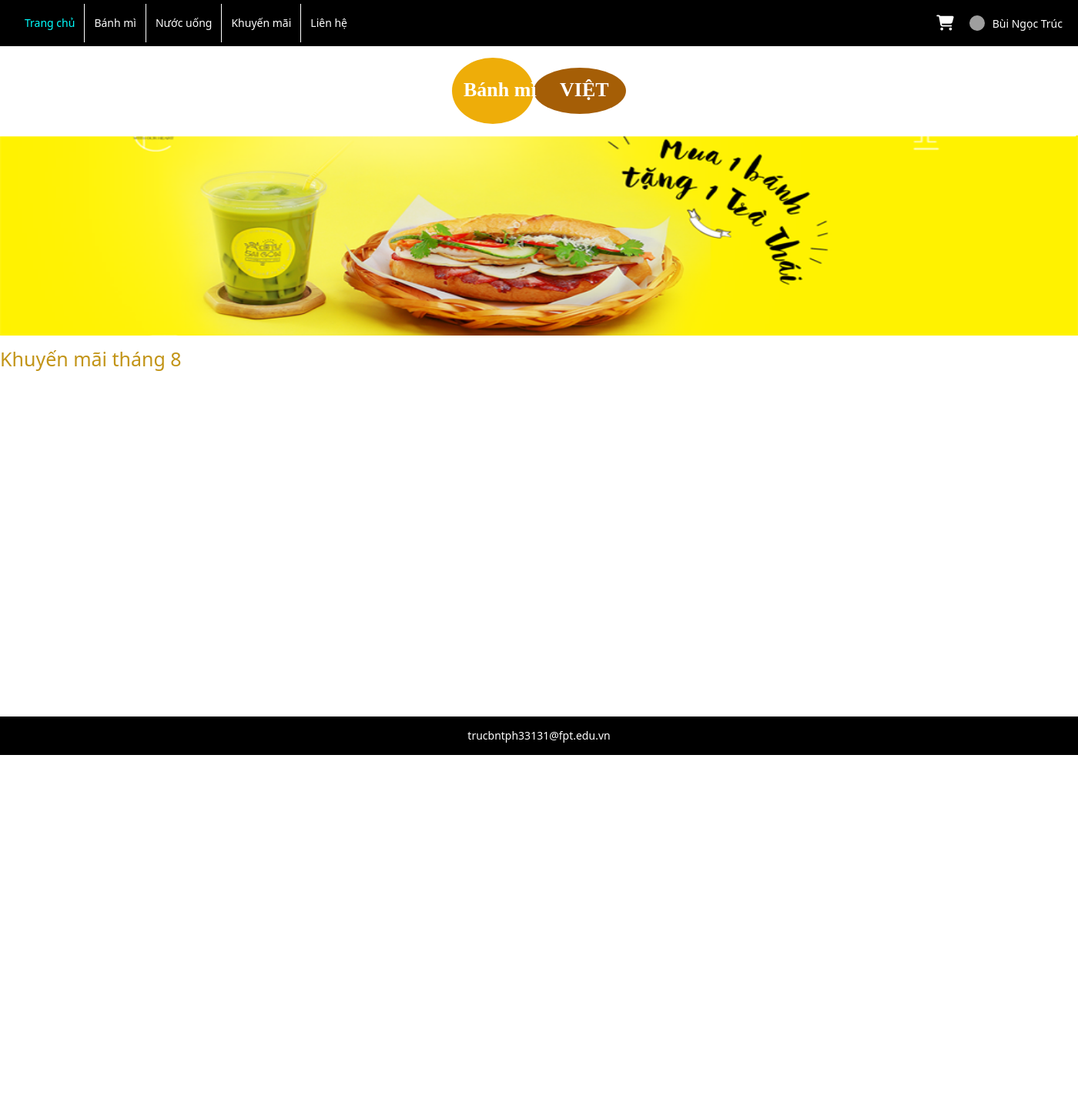
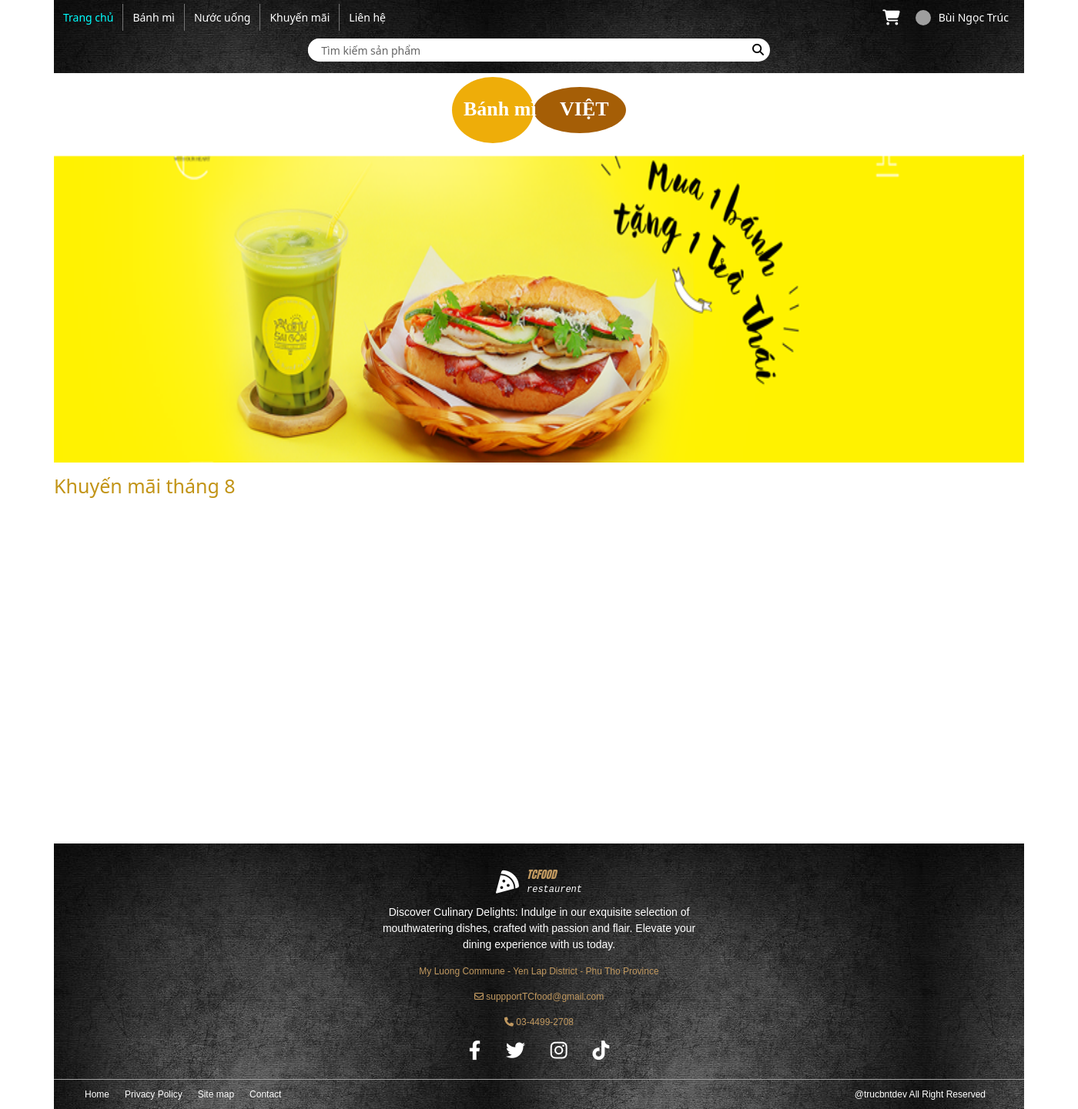
Before and after one commit to Trucbnt/webdautay, a PHP site: page /projectMini/index1.php in a window 1400 px wide. Shown: the whole page at 77% size. Before the commit the page ends 981 px from the top, so only its background shows below. Run offline with PHP 8.4, Linux system fonts and the light colour scheme; data that the repository does not hold is empty; grey boxes are pictures that could not be loaded.

Commit message:
modify footer

```diff
--- a/banner/footer.html
+++ b/banner/footer.html
@@ -5,20 +5,135 @@
     <meta charset="UTF-8">
     <meta name="viewport" content="width=device-width, initial-scale=1.0">
     <title>Document</title>
+    <link rel="stylesheet" href="./assets/fonts/fontawesome-free-6.2.1-web/fontawesome-free-6.2.1-web/css/all.min.css">
+    <link rel="stylesheet" href="https://cdnjs.cloudflare.com/ajax/libs/font-awesome/6.4.0/css/all.min.css" integrity="sha512-iecdLmaskl7CVkqkXNQ/ZH/XLlvWZOJyj7Yy7tcenmpD1ypASozpmT/E0iPtmFIB46ZmdtAc9eNBvH0H/ZpiBw==" crossorigin="anonymous" referrerpolicy="no-referrer" />
     <style>
-        footer {
-            background-color: black;
+        footer{
+            background: url(img/backgroud.jpg);
+            padding-top: 30px;
             color: #fff;
+        }
+        .footer__logo {
+            display: flex;
+            align-items: center;
+            justify-content: center;
+        }
+
+        .footer__logo--icon {
+            font-size: 30px;
+            margin-right: 10px;
+        }
+
+        .footer__logo--wrap {
+            display: flex;
+            flex-direction: column;
+        }
+
+        .footer__logo--text {
+            font-size: 14px;
+            color: #c19960;
+            font-family: Impact, Haettenschweiler, 'Arial Narrow Bold', sans-serif;
+            font-style: italic;
+        }
+
+        .footer__logo--text2 {
+            font-size: 1.2rem;
+            font-style: italic;
+            font-family: 'Courier New', Courier, monospace;
+        }
+        .footer__content {
+            width:35% ;
+            margin: 10px auto;
             text-align: center;
-            height: 50px;
-            line-height: 50px;
-            font-size: 1.4rem;
+            font-family: Arial, Helvetica, sans-serif;
+        }
+        .footer__content--about{
+            font-size: 1.4rem
+        }
+        .footer__content--address{
+            font-size: 12px;
+            color: #c19960;
+        }
+        .fa-brands{
+            margin: 15px ;
+            font-size: 25px;
+        }
+        .footer__separation{
+            height: 1px;
+            background: #a3a3a3;
+        }
+        .footer__navbar{
+            display: flex;
+            align-items: center;
+            justify-content: space-between;
+            padding: 10px;
+
+        }
+        .footer__navbar--list{
+            margin: 0;
+            list-style: none;
+            display: flex;
+            align-items: center;
+            justify-content: center;
+            font-size: 12px;
+        }
+        .footer__navbar--item{
+            margin: 0 10px;
+            font-family: Arial, Helvetica, sans-serif;
+        }
+        .footer__coppy{
+            font-size: 12px;
+            margin-right: 40px;
+            font-family: Arial, Helvetica, sans-serif;
         }
     </style>
 </head>
 
 <body>
-    <footer>trucbntph33131@fpt.edu.vn</footer>
+    <footer>
+        <div class="footer__logo">
+            <i class="fa-solid fa-pizza-slice footer__logo--icon"></i>
+            <div class="footer__logo--wrap">
+                <span class="footer__logo--text">TCFOOD</span>
+                <span class="footer__logo--text2">restaurent</span>
+            </div>
+        </div>
+        <div class="footer__content">
+            <span class="footer__content--about">
+                Discover Culinary Delights: Indulge in our exquisite selection of mouthwatering dishes,
+                 crafted with passion and flair. Elevate your dining experience with us today.
+            </span> <br><br>
+            <span class="footer__content--address">
+                My Luong Commune - Yen Lap District - Phu Tho Province
+            </span>
+            <br> <br>
+            <span class="footer__content--address">
+                <i class="fa-regular fa-envelope"></i> suppportTCfood@gmail.com
+            </span>
+            <br> <br>
+            <span class="footer__content--address">
+                <i class="fa-solid fa-phone"></i> 03-4499-2708
+            </span>
+            <div class="wap__icon">
+                <i class="fa-brands fa-facebook-f"></i>
+                <i class="fa-brands fa-twitter"></i>
+                <i class="fa-brands fa-instagram"></i>
+                <i class="fa-brands fa-tiktok"></i>
+            </div>
+        </div>
+        <div class="footer__separation"></div>
+        <nav class="footer__navbar">
+            <ul class="footer__navbar--list">
+                <li class="footer__navbar--item">Home</li>
+                <li class="footer__navbar--item">Privacy Policy</li>
+                <li class="footer__navbar--item">Site map</li>
+                <li class="footer__navbar--item">Contact</li>
+            </ul>
+            <span class="footer__coppy">
+                @trucbntdev All Right Reserved
+            </span>
+        </nav>
+    </footer>
 </body>
 
 </html>
--- a/css/main.css
+++ b/css/main.css
@@ -23,25 +23,72 @@ html{
     src: url(../UTM\ DuepuntozeroBold.ttf);
     font-weight: bold;
 }
-
 .app{
-    width: 1400px;
+    width:90%;
     margin: 0 auto;
+}
+.header{
+    top: 0;
+    width: 90%;
+    z-index: 10;
+    position: fixed !important;
+   background: url(../img/backgroud.jpg);
+}
+.search{
+    display: flex;
+}
+.search__form{
+    display: flex;
+    align-items: center;
+    justify-content: space-between;
+    width: 600px;
+    margin: 5px auto 15px auto;
+    border-radius: 30px;
+    overflow: hidden;
+    background-color: #fff;
+}
+.search__input{
+    padding-left: 10px;
+    flex: 1;
+    height: 30px;
+    border: none;
+    color: rgb(69, 69, 69);
+    font-size: 1.4rem;
+    font-weight: 500;
+    outline: none;
+}
+.search__input::placeholder{
+    color: #656565;
+    font-size: 1.4rem;
+    font-weight: 500;
+    border: none;
+}
+.search__btn{
+    padding: 0 5px;
+    border: none;
+    margin-left: 5px;
+    background-color: transparent;
+}
+.search--icon{
+    line-height: 30px;
+    color: #000000;
+    font-size: 1.5rem;
+    margin: 0 3px;
 }
 .navbar{
     display: flex;
     align-items: center;
     justify-content: space-between;
-    background-color: black;
 }
 .navbar__list{
+    padding: 0;
     display: flex;
     align-items: center;
     list-style: none;
     margin: 0;
 }
 .navbar__list>li{
-    border-right:1px solid #fff ;
+    border-right:1px solid #767676 ;
     cursor: pointer;
 }
 .navbar__list>li:active .navbar__item{
@@ -60,7 +107,7 @@ html{
     text-decoration: none;
     color: #fff;
     text-align: center;
-    line-height: 50px;
+    line-height: 35px;
     padding: 0 12px;
     font-size: 1.4rem;
 }
@@ -88,20 +135,18 @@ html{
     background-color: #b9b72c;
     cursor: pointer;
 }
-.header{
 
-
-}
 .banner{
+    transition: all 0.5s ease;
     width: 100%;
-    height: 260px;
+    height: 400px;
 }
 .content{
     min-height: 480px;
 }
 .product{
     display: grid;
-    grid-template-columns: 1fr 1fr 1fr 1fr;
+    grid-template-columns: 1fr 1fr 1fr 1fr 1fr;
     grid-template-rows: 350px;
     gap: 10px;
 }
@@ -187,6 +232,10 @@ html{
     color: white;
     font-size: 2rem;
 }
+.fa-cart-shopping:hover{
+    color: #e1e1e1;
+    cursor: pointer;
+}
 .navbar__account--login{
     font-size: 1.4rem;
     color: #fff;
@@ -215,17 +264,20 @@ html{
     font-size: 1.4rem;
     cursor: pointer;
 }
+.navbar__account-user--name:hover{
+    color: #d6d6d6;
+}
 .navbar__account--wrap{
     background-color: #fff;
     padding: 10px;
     position: absolute;
-    right: 80px;
     top: 45px;
     border: 1px solid #ccc;
     box-shadow: 0 0 10px #656565;
     display: none;
 }
 .navbar__account--list{
+    padding: 0;
     list-style: none;
     display: flex;
     flex-direction: column;
@@ -371,8 +423,9 @@ html{
     --growth-from:0.7;
     --growth-to:1;
     animation: growth linear 0.02s;
-    z-index: 1;
+    z-index: 100;
     display: none;
+
 }
 .header__cart-view-btn.btn.btn--primary{
     /* cho nút áp sát vào bên phải  */
--- a/index1.php
+++ b/index1.php
@@ -43,6 +43,7 @@ $tinhtrang = tinhtrang($conn);
 
 <body>
     <div class="app">
+        <div class="header">
             <nav class="navbar">
                 <ul class="navbar__list">
                     <li><a href="" class="navbar__item">Trang chủ</a></li>
@@ -56,6 +57,13 @@ $tinhtrang = tinhtrang($conn);
                     <div class="navbar__account-user">
                         <img src="https://encrypted-tbn0.gstatic.com/images?q=tbn:ANd9GcR6v-Quj0rUbKfkYkO5xry7QsyV_3dNemjlbw&usqp=CAU" alt="" class="navbar__account-user--img">
                         <span class="navbar__account-user--name">Bùi Ngọc Trúc</span>
+                        <div class="navbar__account--wrap">
+                            <ul class="navbar__account--list">
+                                <li><a href="" class="navbar__account--item">Thông tin tài khoản</a></li>
+                                <li><a href="" class="navbar__account--item">Đơn hàng</a></li>
+                                <li><a href="index.php" class="navbar__account--item">Đăng xuất</a></li>
+                            </ul>
+                        </div>
                     </div>
                     <div class="header__cart-list ">
                         <h4 class="header__cart-heading">Sản Phẩm Đã Thêm</h4>
@@ -114,19 +122,18 @@ $tinhtrang = tinhtrang($conn);
                         </ul>
                         <a class="header__cart-view-btn btn btn--primary">Xem giỏ hàng</a>
                     </div>
-                <div class="navbar__account--wrap">
-                    <ul class="navbar__account--list">
-                        <li><a href="" class="navbar__account--item">Thông tin tài khoản</a></li>
-                        <li><a href="" class="navbar__account--item">Đơn hàng</a></li>
-                        <li><a href="index.php" class="navbar__account--item">Đăng xuất</a></li>
-                    </ul>
+                </div>
+            </nav>
+            <div class="search">
+                <form action="" class="search__form">
+                    <input type="text" class="search__input" placeholder="  Tìm kiếm sản phẩm">
+                    <button name="" class="search__btn"><i class="fa-solid fa-magnifying-glass search--icon"></i></button>
+                </form>
             </div>
         </div>
-        </nav>
-        <canvas id="canvas" width="226" height="86" style="display: block; margin: 15px auto; "></canvas>
-        <header class="header">
-            <img src="img/banner.png" alt="" class="banner">
-        </header>
+
+        <canvas id="canvas" width="226" height="86" style="display: block; margin: 100px auto 15px auto; "></canvas>
+            <img src="img/banner1.png" alt="" class="banner" id="banner">
         <div class="content">
             <h1 class="content__heading">Khuyến mãi tháng 8</h1>
             <div class="product">
@@ -180,5 +187,16 @@ $tinhtrang = tinhtrang($conn);
     content.closePath();
 </script>
 <script src="js/main.js"></script>
+<script>
+    var banner = document.getElementById("banner");
+    var index = 1;
+    setInterval(function() {
+        if (index > 3) {
+            index = 1;
+        }
+        banner.src = `img/banner${index}.png`;
+        index++;
+    }, 2000);
+</script>
 
 </html>
--- a/model/action.php
+++ b/model/action.php
@@ -14,7 +14,7 @@ function connect(){
 // chia trang
 function tinhtrang($conn){
     $currentPage = isset($_GET['page']) ? (int)$_GET['page'] : 1;
-    $itemsPerPage = 4; // Số sản phẩm trên mỗi trang
+    $itemsPerPage = 5; // Số sản phẩm trên mỗi trang
 
     // Tính toán vị trí bắt đầu của sản phẩm trong cơ sở dữ liệu
     $startFrom = ($currentPage - 1) * $itemsPerPage;
--- a/model/processLogin.php
+++ b/model/processLogin.php
@@ -4,6 +4,7 @@
         $account = $_POST["account"];
         $pass = $_POST["password"];
         if($account =="admin" && $pass=="123456"){
+            setcookie("admin","200",time()+200 , "/");
             header("Location: ../admin/admin.php");
             exit();
         }
```
Also changed, not shown: admin/admin.php (+22 -5 lines), img/backgroud.jpg (added), img/banner1.png (renamed from img/banner.png), img/banner2.png (added), img/banner3.png (added), img/sp1.png (deleted), img/sp2.png (added), img/sp4.jpg (added), img/sp8.jpg (added), img/sp9.jpg (added). Lines whose indentation alone changed are shown as unchanged.
